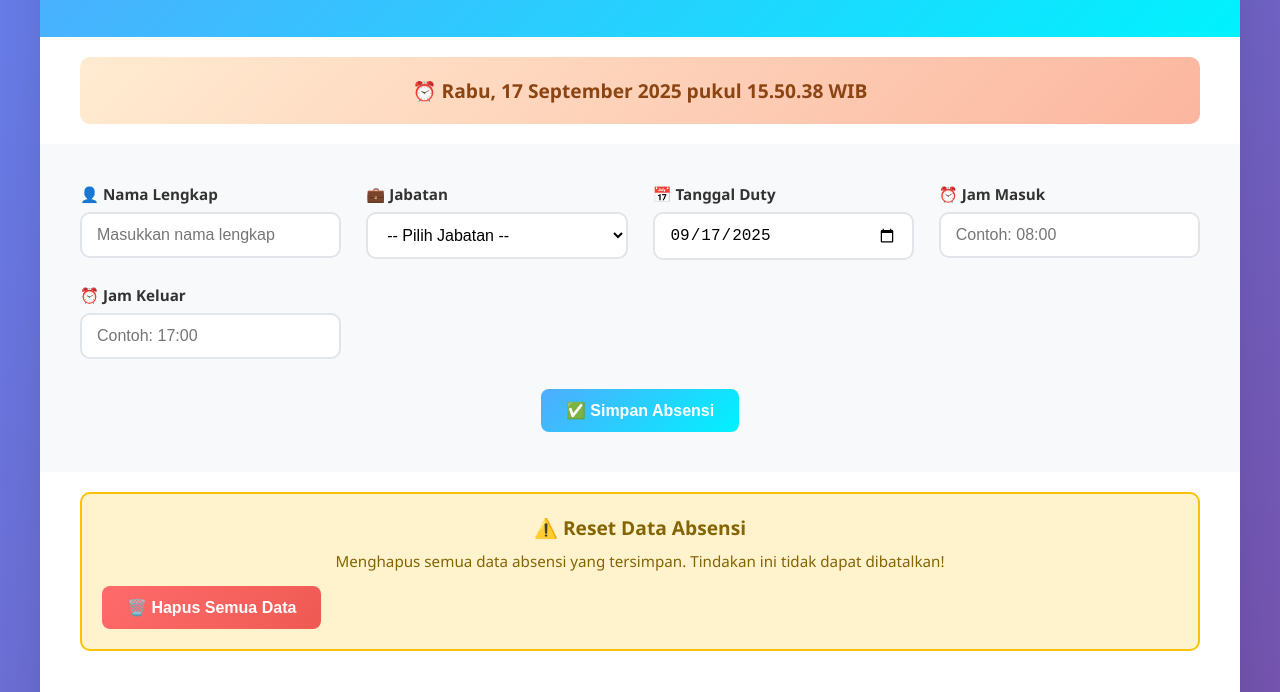
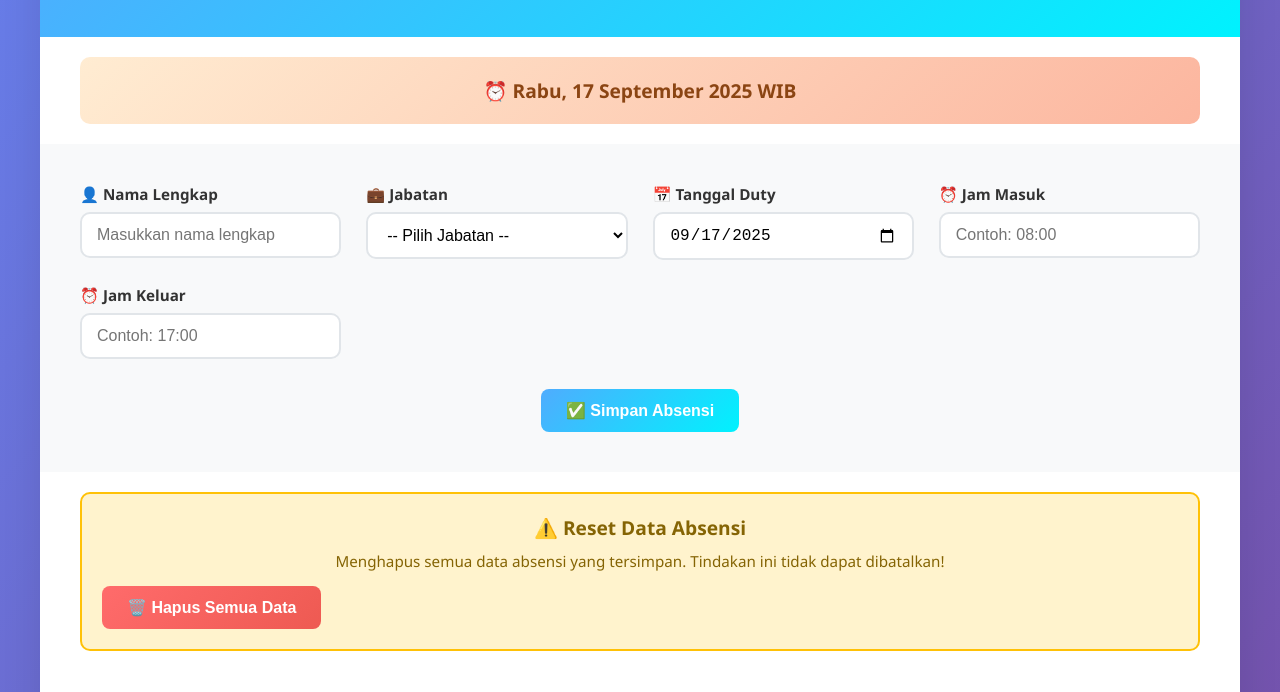
Before and after one commit to naufal0903/absenmg, a plain HTML site: page index.html in a window 1280 px wide. Shown: the part 108-800 px from the top of the page. Drawn offline with Linux system fonts and the light colour scheme.

Commit message:
hapus jam

```diff
--- a/index.html
+++ b/index.html
@@ -711,9 +711,6 @@
                 year: 'numeric',
                 month: 'long',
                 day: 'numeric',
-                hour: '2-digit',
-                minute: '2-digit',
-                second: '2-digit'
             });
             document.getElementById('currentTime').textContent = `⏰ ${timeString} WIB`;
         }
```
